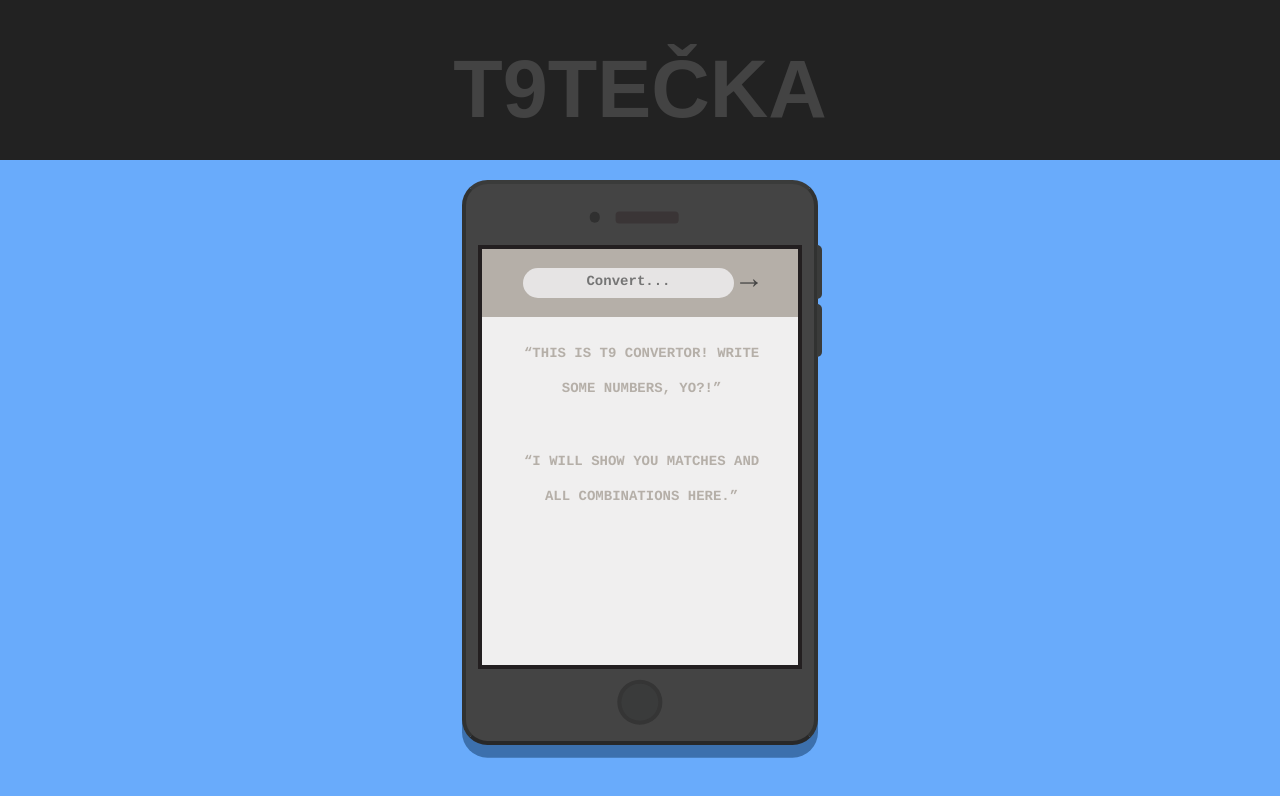
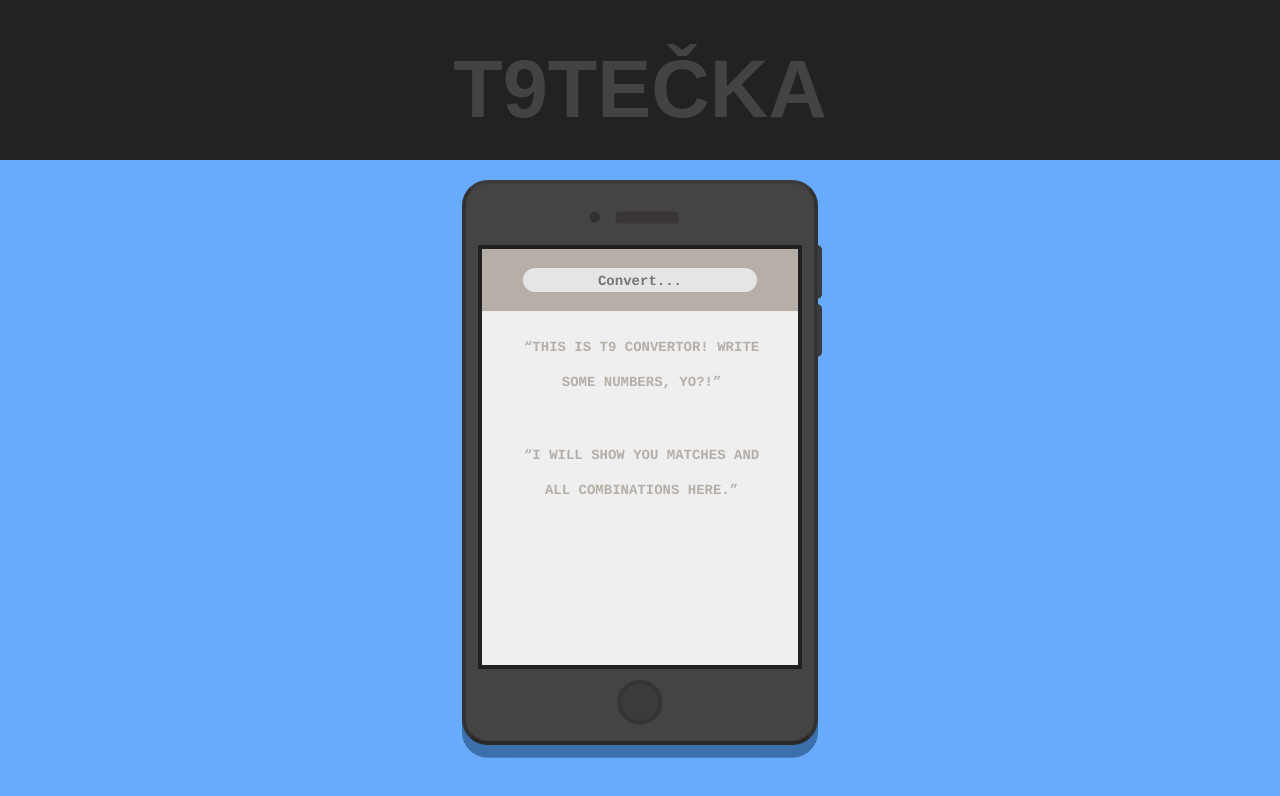
Before and after one commit to lspdv/t9tecka, a React app: page / in a window 1280 px wide. Shown: the top 796 px of the page. Built offline with nearby package versions, Linux system fonts and the light colour scheme.

Commit message:
v1.2.0 iPhone validation bug hotfixing

```diff
--- a/package.json
+++ b/package.json
@@ -1,6 +1,6 @@
 {
   "name": "t9tecka",
-  "version": "1.1.0",
+  "version": "1.2.0",
   "license": "MIT",
   "proxy": "http://localhost:8080/",
   "scripts": {
--- a/src/components/Device.scss
+++ b/src/components/Device.scss
@@ -217,4 +217,13 @@
   .phone .screen blockquote {
     font-size: 14px;
   }
+  .phone .enter-link {
+   display: none;
+  }
 }
+
+@media (max-width: 1024px) and (min-height: 768px) {
+  .phone .enter-link {
+   display: inherit;
+  }
+}
--- a/src/components/DeviceInput.jsx
+++ b/src/components/DeviceInput.jsx
@@ -12,7 +12,7 @@ export const DeviceInput = ({ handleSubmit, handleChange }: Props) => (
     <div className="bar-wrap">
       <form onSubmit={handleSubmit}>
         <input
-          type="text"
+          type="tel"
           className="input no-spinners"
           onChange={value => handleChange(value)}
           pattern="[-+]?[0-9]?[0-9]+" //regex to get only numbers in input combined with maxLengh attribute
@@ -24,7 +24,7 @@ export const DeviceInput = ({ handleSubmit, handleChange }: Props) => (
       </form>
     </div>
     <a
-      title="Go to Github to see the source code."
+      title="Send up to 7 numbers"
       target="_blank"
       rel="noopener noreferrer"
       onClick={handleSubmit}
```
Also changed, not shown: 1 other file (tests, documents, lock files or other folders).
